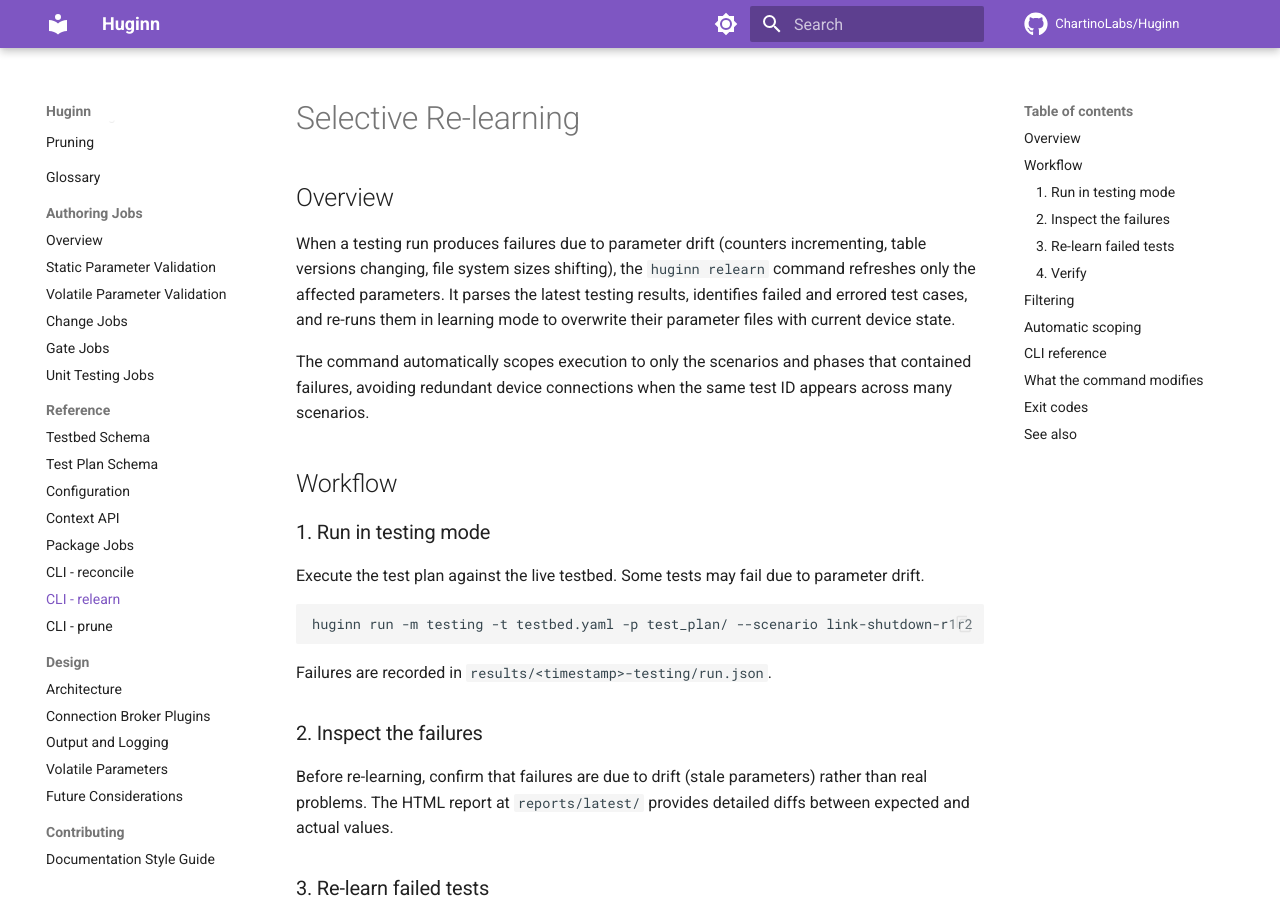
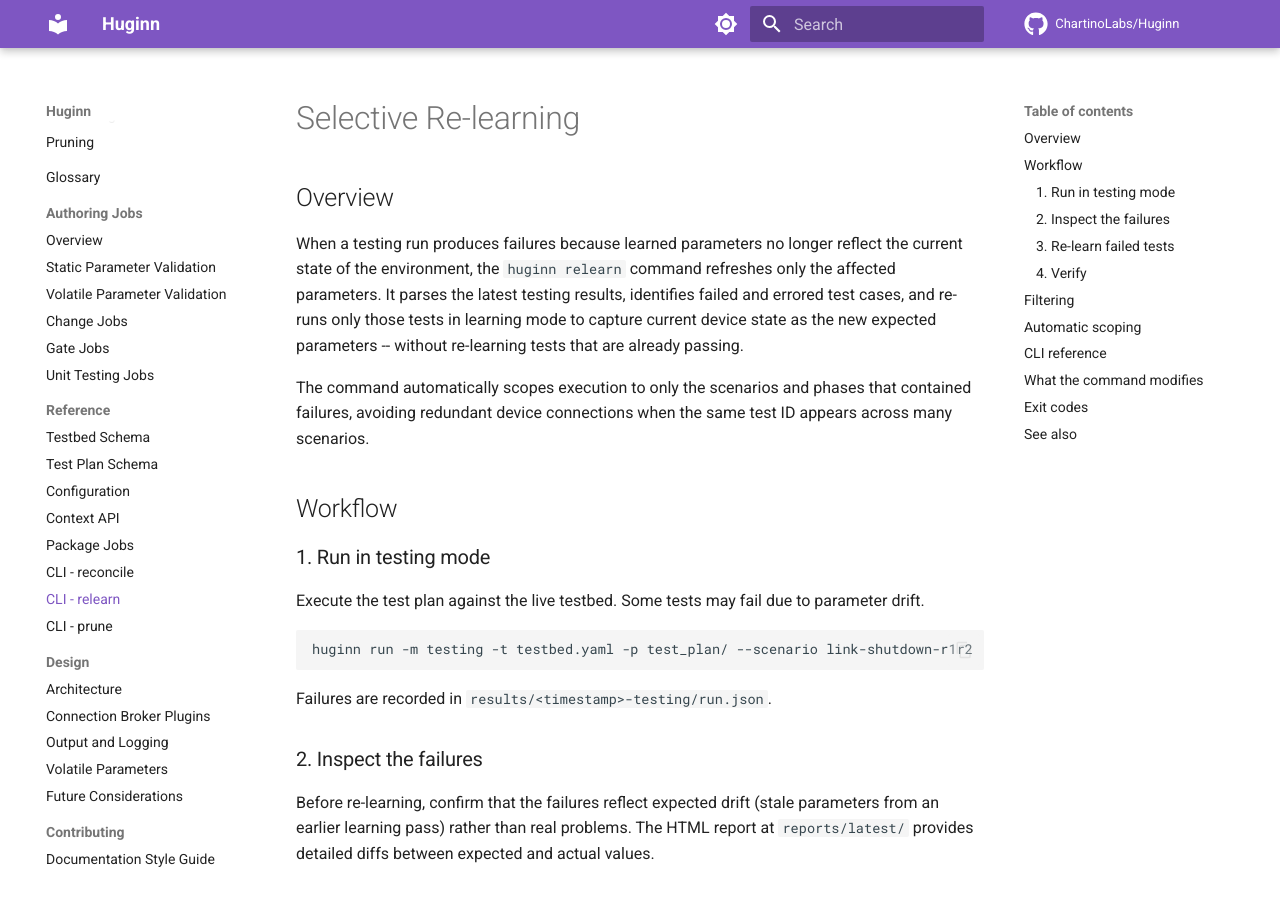
Before and after one commit to ChartinoLabs/Huginn, an MkDocs documentation site: the page built from docs/reference/relearn.md, in a window 1280 px wide and 900 px high. Built offline with MkDocs 1.6.1 and Material for MkDocs 9.7.7, drawn with Linux system fonts in a browser that asks for light colours; comment, search, counter and statistics services are not loaded.

Commit message:
docs: align relearn reference page with concepts page framing
Removes references to counters/versions/sizes in the overview and
reframes around expected drift between learning time and execution.

Co-Authored-By: Claude Opus 4.6 (1M context) <noreply@anthropic.com>

```diff
--- a/docs/reference/relearn.md
+++ b/docs/reference/relearn.md
@@ -2,7 +2,7 @@
 
 ## Overview
 
-When a testing run produces failures due to parameter drift (counters incrementing, table versions changing, file system sizes shifting), the `huginn relearn` command refreshes only the affected parameters. It parses the latest testing results, identifies failed and errored test cases, and re-runs them in learning mode to overwrite their parameter files with current device state.
+When a testing run produces failures because learned parameters no longer reflect the current state of the environment, the `huginn relearn` command refreshes only the affected parameters. It parses the latest testing results, identifies failed and errored test cases, and re-runs only those tests in learning mode to capture current device state as the new expected parameters -- without re-learning tests that are already passing.
 
 The command automatically scopes execution to only the scenarios and phases that contained failures, avoiding redundant device connections when the same test ID appears across many scenarios.
 
@@ -20,7 +20,7 @@ Failures are recorded in `results/<timestamp>-testing/run.json`.
 
 ### 2. Inspect the failures
 
-Before re-learning, confirm that failures are due to drift (stale parameters) rather than real problems. The HTML report at `reports/latest/` provides detailed diffs between expected and actual values.
+Before re-learning, confirm that the failures reflect expected drift (stale parameters from an earlier learning pass) rather than real problems. The HTML report at `reports/latest/` provides detailed diffs between expected and actual values.
 
 ### 3. Re-learn failed tests
 
```
